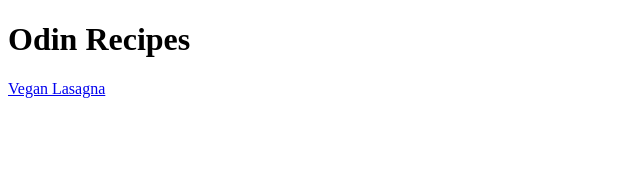
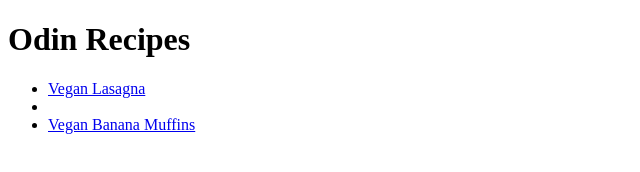
Before and after one commit to OKEnterprises/odin-recipes, a plain HTML site: page index.html in a window 1280 px wide. Shown: the whole page, without its empty margins (0-640 px from the left). Drawn offline with Linux system fonts and the light colour scheme.

Commit message:
Create recipes/banana_muffins.html, add link in index.html

```diff
--- a/index.html
+++ b/index.html
@@ -2,6 +2,9 @@
 <html>
     <body>
         <h1>Odin Recipes</h1>
-        <a href="recipes/lasagna.html">Vegan Lasagna</a>
+        <ul>
+            <li><a href="recipes/lasagna.html">Vegan Lasagna</a><li></li>
+            <li><a href="recipes/banana_muffins.html">Vegan Banana Muffins</a></li>
+        </ul>
     </body>
 </html>
```
Also changed, not shown: recipes/banana_muffins.html (added, +6 -0 lines).
